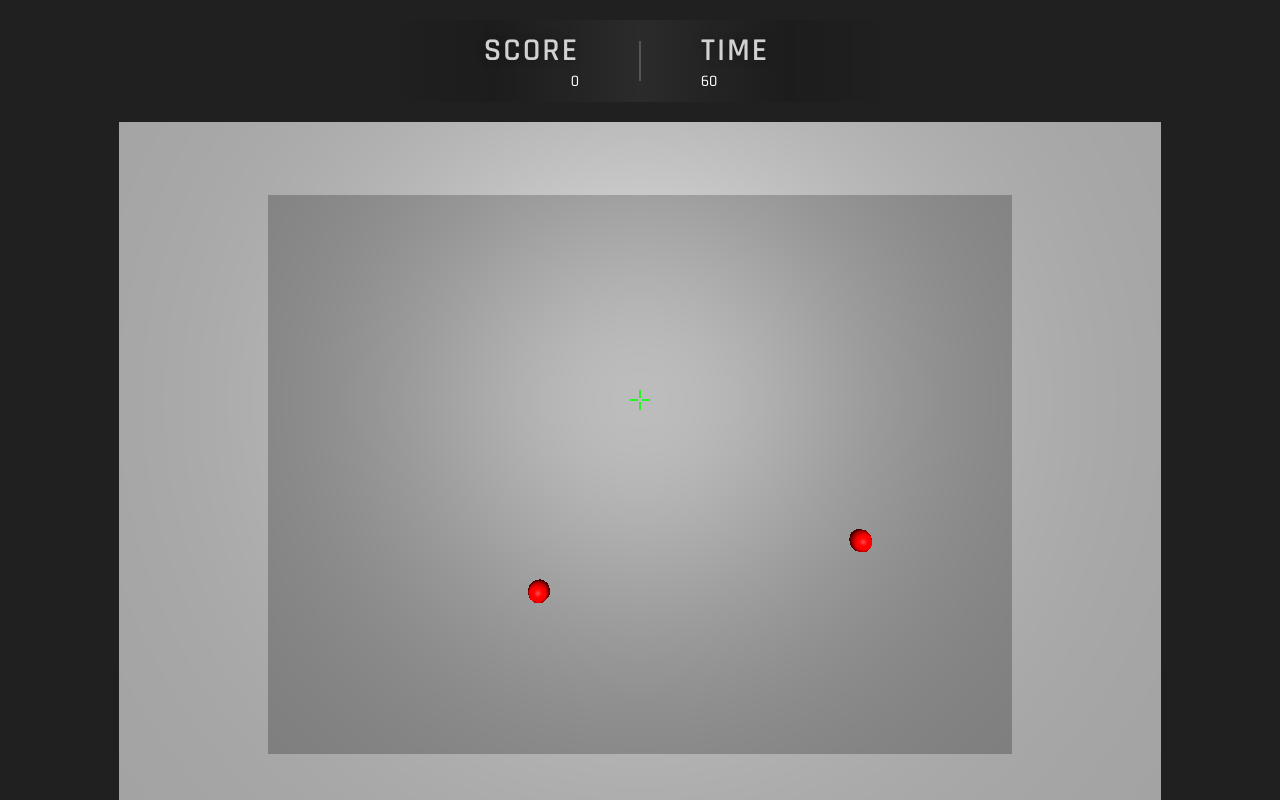
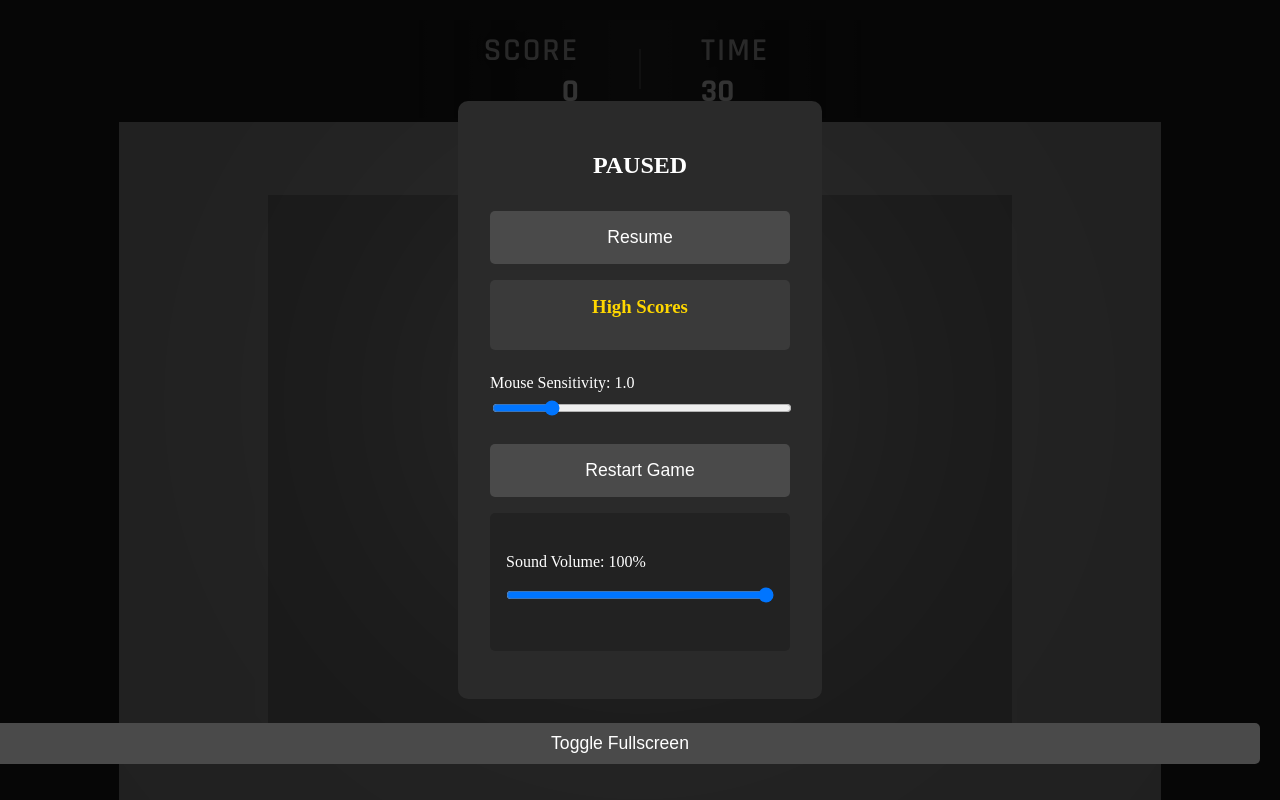
Before and after one commit to ec1s123/Val, a plain HTML site: page index.html in a window 1280 px wide. Drawn offline with nearby package versions, Linux system fonts and the light colour scheme; no server answers; animation ran at ten frames a second.

Commit message:
Updated game state to start in the pause menu
updated HUD display

```diff
--- a/game.js
+++ b/game.js
@@ -28,7 +28,7 @@ const keys = {
 };
 
 // Mouse control variables
-const sensitivity = 0.0005; // Reduced slightly for more stability
+const sensitivity = 0.0005;
 let isPointerLocked = false;
 let verticalRotation = 0;
 
@@ -70,8 +70,6 @@ let timeRemaining;
 let isGameActive = false;
 
 
-
-// Leaderboard management
 const leaderboard = {
     scores: [],
 
@@ -136,35 +134,31 @@ function spawnTarget() {
 function onMouseMove(event) {
     if (!isPointerLocked || isPaused) return;
 
-    // Get mouse movement with better precision handling
     const movementX = event.movementX || event.mozMovementX || event.webkitMovementX || 0;
     const movementY = event.movementY || event.mozMovementY || event.webkitMovementY || 0;
 
-    // Apply smoothing to large movements
     const smoothX = Math.sign(movementX) * Math.min(Math.abs(movementX), 50);
     const smoothY = Math.sign(movementY) * Math.min(Math.abs(movementY), 50);
 
     // Update camera rotation
     cameraHolder.rotation.y -= smoothX * sensitivity;
 
-    // Update vertical rotation with clamping
     verticalRotation = Math.max(-Math.PI / 2, Math.min(Math.PI / 2,
         verticalRotation - (smoothY * sensitivity)
     ));
 
     camera.rotation.x = verticalRotation;
 
-    // Ensure rotation values stay within bounds
     cameraHolder.rotation.y = ((cameraHolder.rotation.y % (Math.PI * 2)) + Math.PI * 2) % (Math.PI * 2);
 }
 
-// Set up camera parent for proper rotation
+
 const cameraHolder = new THREE.Object3D();
 scene.add(cameraHolder);
 cameraHolder.add(camera);
 camera.position.set(0, 2, 0); // Set camera height
 
-// Add hit marker animation
+
 function createHitMarker(position) {
     const hitMarkerGeometry = new THREE.RingGeometry(0.2, 0.3, 4);
     const hitMarkerMaterial = new THREE.MeshBasicMaterial({
@@ -194,12 +188,12 @@ function createHitMarker(position) {
     animateHitMarker();
 }
 
-// Add these variables to your existing ones
+
 let currentStreak = 0;
 let lastHitTime = 0;
-const STREAK_TIMEOUT = 1500; // 1.5 seconds to maintain streak
+const STREAK_TIMEOUT = 1500;
 
-let perfectStreakCount = 0; // Add this near the top of your script
+let perfectStreakCount = 0;
 
 
 function onClick() {
@@ -257,8 +251,6 @@ function onClick() {
     sounds.click.play();
 }
 
-
-// Add hit text feedback
 function showHitText(text, color) {
     const hitText = document.getElementById('hitText') || createHitTextElement();
     hitText.textContent = text;
@@ -266,14 +258,13 @@ function showHitText(text, color) {
     hitText.style.opacity = '1';
     hitText.style.transform = 'scale(1.2)';
 
-    // Reset after animation
+
     setTimeout(() => {
         hitText.style.opacity = '0';
         hitText.style.transform = 'scale(1)';
     }, 100);
 }
 
-// Create hit text element if it doesn't exist
 function createHitTextElement() {
     const hitText = document.createElement('div');
     hitText.id = 'hitText';
@@ -348,9 +339,8 @@ document.addEventListener('keyup', onKeyUp);
 window.addEventListener('resize', onWindowResize);
 
 // Spawn targets periodically
-setInterval(spawnTarget, 1000);
+setInterval(spawnTarget, 800);
 
-// Updated movement update function
 function updateMovement() {
     if (!isPointerLocked) return;
 
@@ -390,7 +380,6 @@ function animate() {
 }
 animate();
 
-// Add particle effect for hits
 function createHitEffect(position, color) {
     const particleCount = 50;
     const geometry = new THREE.BufferGeometry();
@@ -447,7 +436,6 @@ function createHitEffect(position, color) {
     animateParticles();
 }
 
-// Add pause menu functionality
 function togglePause(forcePause = null) {
     isPaused = forcePause !== null ? forcePause : !isPaused;
     const pauseMenu = document.getElementById('pauseMenu');
@@ -485,8 +473,8 @@ renderer.domElement.addEventListener('click', () => {
     }
 });
 
-// Add pause menu event listeners
 document.addEventListener('DOMContentLoaded', () => {
+    togglePause(true); // Force game to start paused
     const resumeBtn = document.getElementById('resumeBtn');
     const sensitivitySlider = document.getElementById('sensitivity');
     const sensValue = document.getElementById('sensValue');
@@ -494,6 +482,7 @@ document.addEventListener('DOMContentLoaded', () => {
 
     resumeBtn.addEventListener('click', () => {
         togglePause(false);
+        startGame();
         renderer.domElement.requestPointerLock();
     });
 
@@ -527,7 +516,6 @@ document.addEventListener('DOMContentLoaded', () => {
     addVolumeControls();
 });
 
-// Initialize game timer
 function startGame() {
     isGameActive = true;
     score = 0;
@@ -572,7 +560,6 @@ function endGame() {
     document.getElementById('gameOverModal').style.display = 'flex';
 }
 
-// Create score popup
 function createScorePopup(x, y, streak) {
     const popup = document.createElement('div');
     popup.className = 'score-popup';
@@ -590,7 +577,6 @@ function createScorePopup(x, y, streak) {
     setTimeout(() => popup.remove(), 500);
 }
 
-// Update streak counter
 function updateStreak() {
     const streakCounter = document.getElementById('streakCounter');
     const streakNumber = streakCounter.querySelector('.streak-number');
@@ -603,15 +589,12 @@ function updateStreak() {
     }
 }
 
-
-// Call this when shooting
 document.addEventListener('click', () => {
     if (isPointerLocked && isGameActive) {
         expandCrosshair();
     }
 });
 
-// Update score function
 function updateScore(newScore) {
     const scoreElement = document.getElementById('score');
     if (scoreElement) {
@@ -619,7 +602,6 @@ function updateScore(newScore) {
     }
 }
 
-// Add volume controls to the pause menu
 function addVolumeControls() {
     const pauseMenu = document.querySelector('.menu-content');
 
--- a/index.html
+++ b/index.html
@@ -24,7 +24,7 @@
             left: 50%;
             transform: translate(-50%, -50%);
             font-family: Arial, sans-serif;
-            font-size: 24px;
+            font-size: 32px;
             font-weight: bold;
             transition: all 0.1s ease;
             pointer-events: none;
@@ -192,6 +192,12 @@
             opacity: 0.8;
             text-transform: uppercase;
         }
+        #score, #timer {
+            font-size: 32px;
+            font-weight: 800;
+            line-height: 1;
+            margin-top: 5px;
+        }
         .crosshair-container {
             position: absolute;
             top: 50%;
@@ -268,7 +274,7 @@
         .score-popup {
             position: absolute;
             color: #fff;
-            font-size: 16px;
+            font-size: 32px;
             font-weight: 600;
             text-shadow: 0 0 5px rgba(0,0,0,0.5);
             animation: scorePopup 0.5s ease-out forwards;
@@ -319,7 +325,7 @@
             <div class="timer-container">
                 <div class="timer-label">TIME</div>
                 <div class="timer-value">
-                    <div id="timer">60</div>
+                    <div id="timer">30</div>
                 </div>
             </div>
         </div>
```
